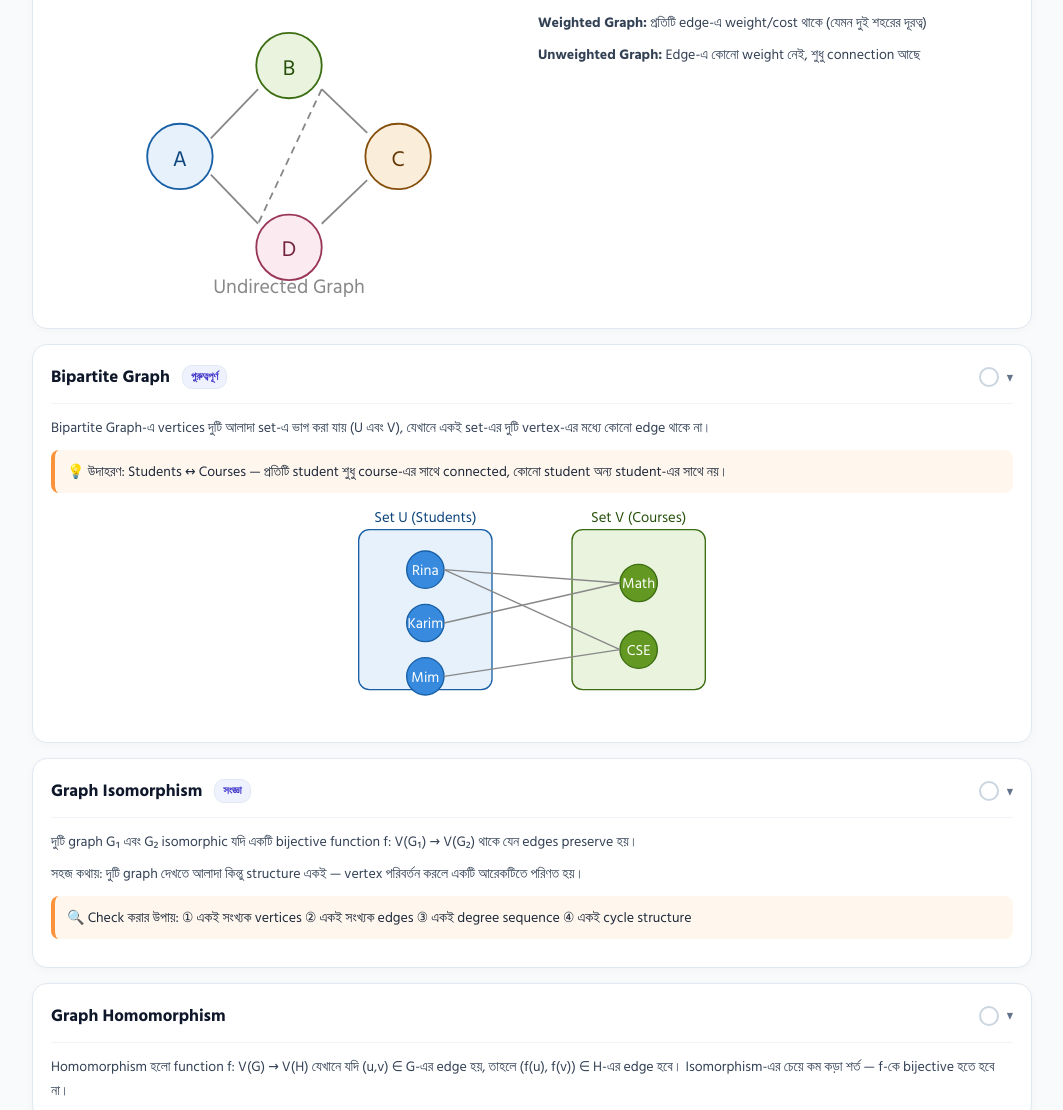
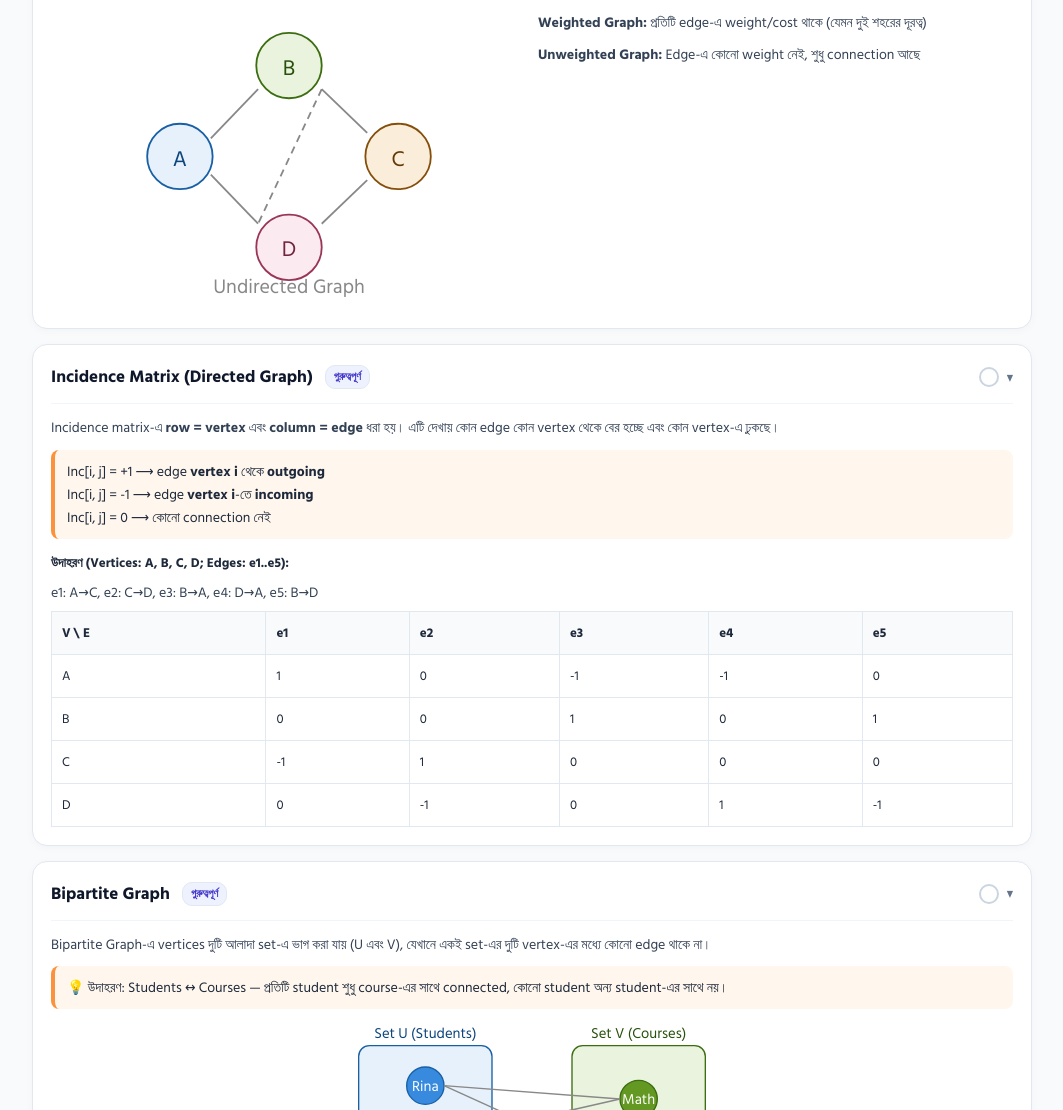
Before and after one commit to mdimt40/portfolio, a plain HTML site: page dm.html in a window 1280 px wide. Shown: the part 547-1657 px from the top of the page, without its empty margins (108-1171 px from the left). Drawn offline with Linux system fonts and the light colour scheme.

Commit message:
Update dm.html

```diff
--- a/dm.html
+++ b/dm.html
@@ -163,6 +163,27 @@ th{background:#f8fafc;font-weight:700}
 <p style="margin-top:8px"><strong>Weighted Graph:</strong> প্রতিটি edge-এ weight/cost থাকে (যেমন দুই শহরের দূরত্ব)</p>
 <p style="margin-top:8px"><strong>Unweighted Graph:</strong> Edge-এ কোনো weight নেই, শুধু connection আছে</p>
 </div>
+</div>
+</div>
+
+<div class="card">
+<h3>Incidence Matrix (Directed Graph) <span class="tag">গুরুত্বপূর্ণ</span></h3>
+<p>Incidence matrix-এ <strong>row = vertex</strong> এবং <strong>column = edge</strong> ধরা হয়। এটি দেখায় কোন edge কোন vertex থেকে বের হচ্ছে এবং কোন vertex-এ ঢুকছে।</p>
+<div class="highlight">
+Inc[i, j] = +1 ⟶ edge <strong>vertex i</strong> থেকে <strong>outgoing</strong><br>
+Inc[i, j] = -1 ⟶ edge <strong>vertex i</strong>-তে <strong>incoming</strong><br>
+Inc[i, j] = 0 ⟶ কোনো connection নেই
+</div>
+<div style="margin-top:10px">
+<strong style="font-size:13px">উদাহরণ (Vertices: A, B, C, D; Edges: e1..e5):</strong>
+<p style="margin-top:6px">e1: A→C, e2: C→D, e3: B→A, e4: D→A, e5: B→D</p>
+<table>
+  <tr><th>V \ E</th><th>e1</th><th>e2</th><th>e3</th><th>e4</th><th>e5</th></tr>
+  <tr><td>A</td><td>1</td><td>0</td><td>-1</td><td>-1</td><td>0</td></tr>
+  <tr><td>B</td><td>0</td><td>0</td><td>1</td><td>0</td><td>1</td></tr>
+  <tr><td>C</td><td>-1</td><td>1</td><td>0</td><td>0</td><td>0</td></tr>
+  <tr><td>D</td><td>0</td><td>-1</td><td>0</td><td>1</td><td>-1</td></tr>
+</table>
 </div>
 </div>
 
```
